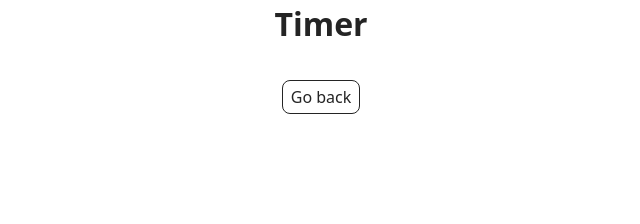
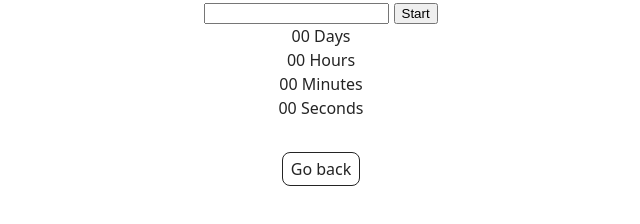
Before and after one commit to ArtemSuleymanov/goit-js-hw-10, a website built with Vite: page src/1-timer.html in a window 1280 px wide. Shown: the whole page, without its empty margins (319-959 px from the left). Built offline with nearby package versions, Linux system fonts and the light colour scheme.

Commit message:
install library

```diff
--- a/package.json
+++ b/package.json
@@ -17,6 +17,8 @@
   "author": "Alexander Repeta <alexander.repeta@gmail.com>",
   "license": "ISC",
   "dependencies": {
+    "flatpickr": "^4.6.13",
+    "izitoast": "^1.4.0",
     "vite-plugin-full-reload": "^1.2.0",
     "vite-plugin-html-inject": "^1.1.2"
   }
--- a/src/1-timer.html
+++ b/src/1-timer.html
@@ -11,9 +11,28 @@
 
     <main>
       <div class="container">
-        <h1 class="main-title">
-          Timer
-        </h1>
+        <input type="text" id="datetime-picker" />
+<button type="button" data-start>Start</button>
+
+<div class="timer">
+  <div class="field">
+    <span class="value" data-days>00</span>
+    <span class="label">Days</span>
+  </div>
+  <div class="field">
+    <span class="value" data-hours>00</span>
+    <span class="label">Hours</span>
+  </div>
+  <div class="field">
+    <span class="value" data-minutes>00</span>
+    <span class="label">Minutes</span>
+  </div>
+  <div class="field">
+    <span class="value" data-seconds>00</span>
+    <span class="label">Seconds</span>
+  </div>
+</div>
+
         <a class="back-link" href="./index.html">Go back</a>
       </div>
     </main>
--- a/src/js/1-timer.js
+++ b/src/js/1-timer.js
@@ -0,0 +1,4 @@
+import flatpickr from "flatpickr";
+import "flatpickr/dist/flatpickr.min.css";
+import iziToast from "izitoast";
+import "izitoast/dist/css/iziToast.min.css";
```
Also changed, not shown: 1 other file.
